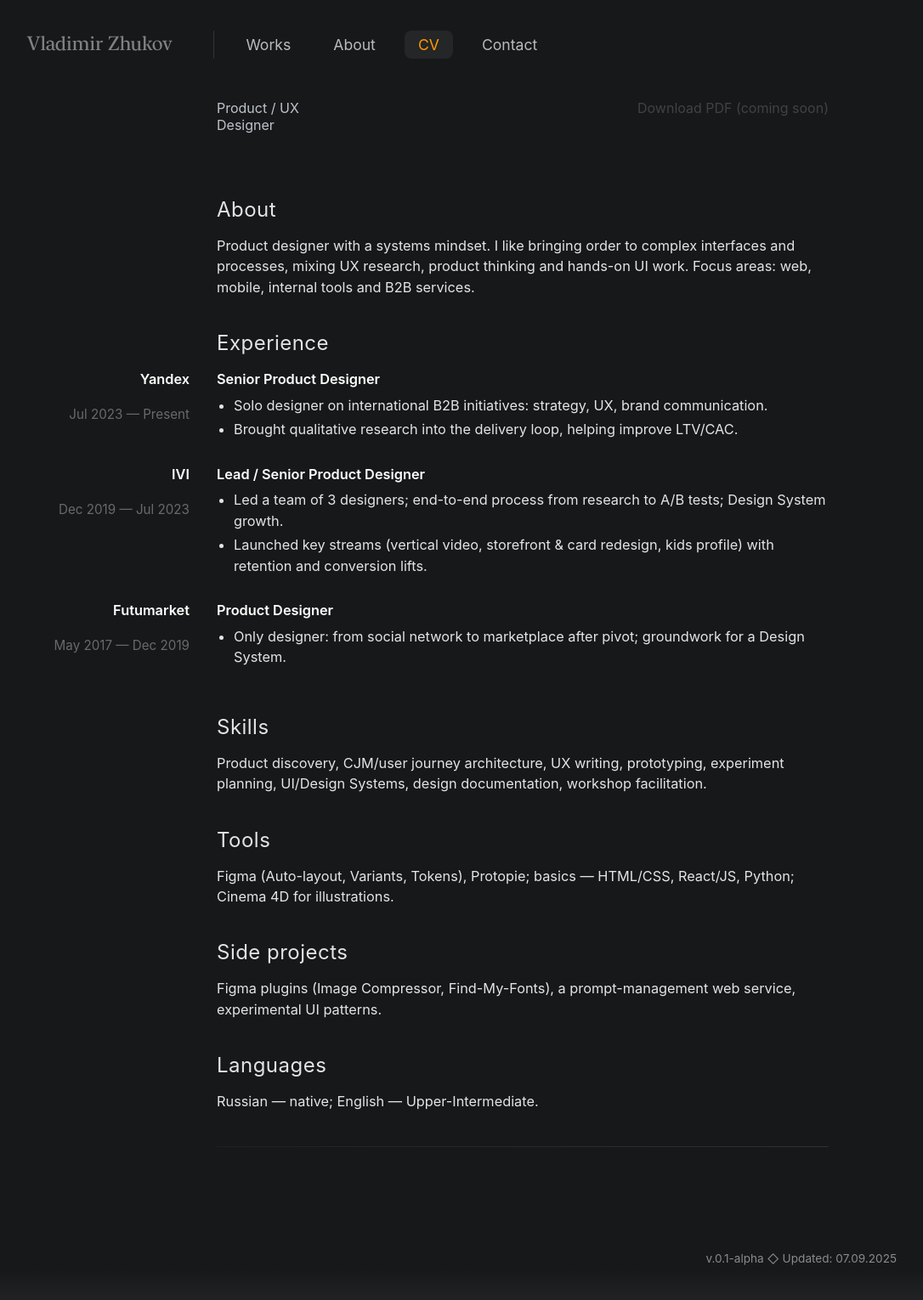
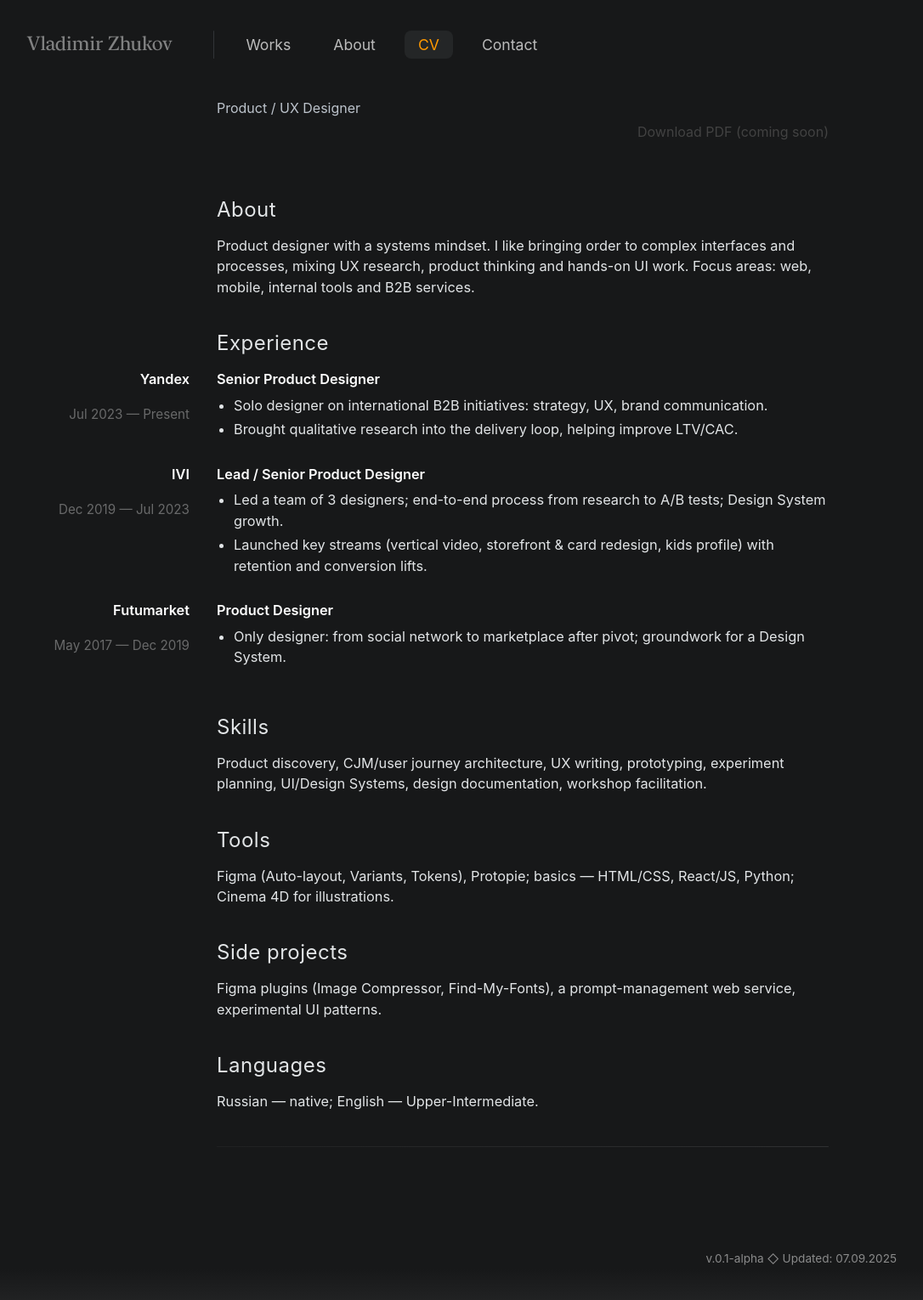
Before and after one commit to uxiscool/experience, a Jekyll site: the page built from cv.md, in a window 1280 px wide. Shown: the whole page at 85% size, without its empty margins (25-1111 px from the left). Built offline with Jekyll 4.4.1, drawn with Linux system fonts in a browser that asks for light colours.

Commit message:
Add files via upload

```diff
--- a/css/main.css
+++ b/css/main.css
@@ -1010,7 +1010,10 @@ body.mm-open{ overflow: hidden; }
 }
 
 /* Заголовок */
-.cv-head{ margin: 48px 0 8px; }
+.cv-head{
+  margin: 48px 0 8px;
+  display: block;
+}
 .cv-name{ margin: 0 0 6px; font-size: clamp(1.6rem,1.2rem+2vw,2.2rem); font-weight: 600; color:#fff; }
 .cv-title{ color:#cbd2db; opacity:.92; margin-bottom: 8px; }
 .cv-contacts{ display:flex; flex-wrap:wrap; gap:8px 12px; color:#cbd2db; opacity:.92; }
```
